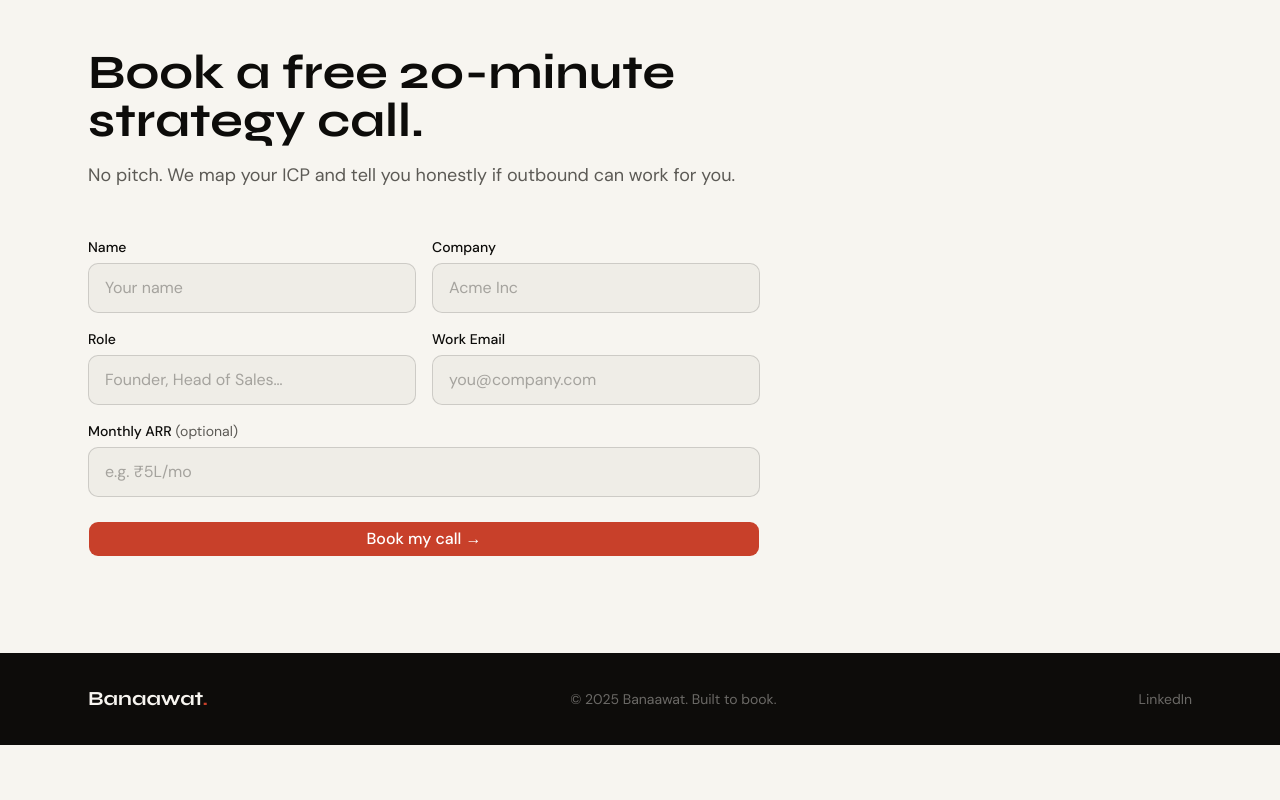
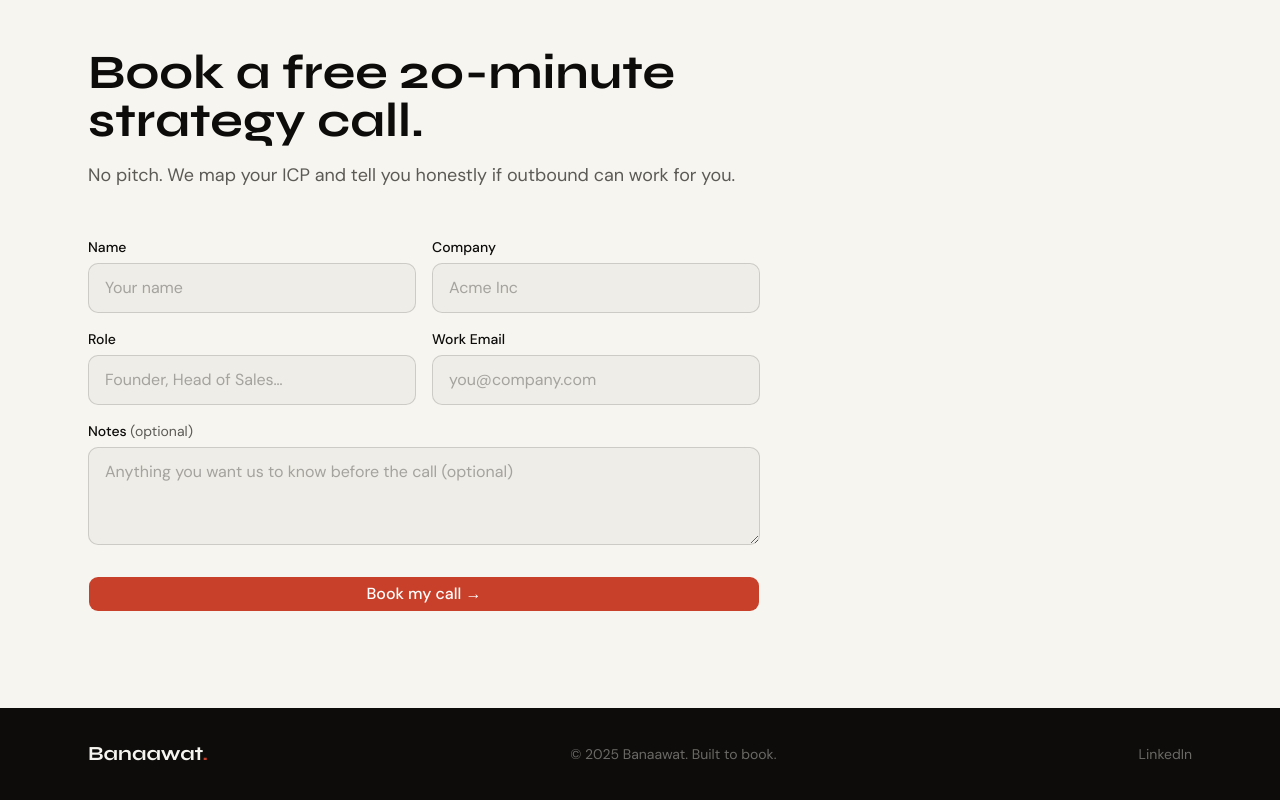
Before and after one commit to banaawat/banaawat, a Next.js app: page / in a window 1280 px wide. Shown: the part 4880-5680 px from the top of the page. Before the commit the page ends 5625 px from the top, so only its background shows below. Built offline with nearby package versions, Linux system fonts and the light colour scheme.

Commit message:
replace arr with notes in contact form

```diff
--- a/components/Contact.tsx
+++ b/components/Contact.tsx
@@ -10,7 +10,7 @@ const inputCls =
   'w-full bg-surface border border-ink/15 rounded-lg px-4 py-3 text-ink placeholder:text-ink-muted/50 focus:outline-none focus:ring-2 focus:ring-brand/40 transition-shadow'
 
 export default function Contact() {
-  const [form, setForm] = useState({ name: '', company: '', role: '', email: '', arr: '' })
+  const [form, setForm] = useState({ name: '', company: '', role: '', email: '', notes: '' })
   const [submitted, setSubmitted] = useState(false)
 
   async function handleSubmit(e: React.FormEvent) {
@@ -26,7 +26,7 @@ export default function Contact() {
           company: form.company,
           role: form.role,
           email: form.email,
-          arr: form.arr,
+          notes: form.notes,
         }),
       })
     } catch (err) {
@@ -37,7 +37,8 @@ export default function Contact() {
   }
 
   function update(field: keyof typeof form) {
-    return (e: React.ChangeEvent<HTMLInputElement>) => setForm({ ...form, [field]: e.target.value })
+    return (e: React.ChangeEvent<HTMLInputElement | HTMLTextAreaElement>) =>
+      setForm({ ...form, [field]: e.target.value })
   }
 
   return (
@@ -112,15 +113,14 @@ export default function Contact() {
                 </div>
                 <div>
                   <label className="block text-sm font-medium text-ink mb-1.5">
-                    Monthly ARR{' '}
-                    <span className="text-ink-muted font-normal">(optional)</span>
+                    Notes <span className="text-ink-muted font-normal">(optional)</span>
                   </label>
-                  <input
-                    type="text"
-                    value={form.arr}
-                    onChange={update('arr')}
+                  <textarea
+                    rows={3}
+                    value={form.notes}
+                    onChange={update('notes')}
                     className={inputCls}
-                    placeholder="e.g. ₹5L/mo"
+                    placeholder="Anything you want us to know before the call (optional)"
                   />
                 </div>
                 <Button
```
